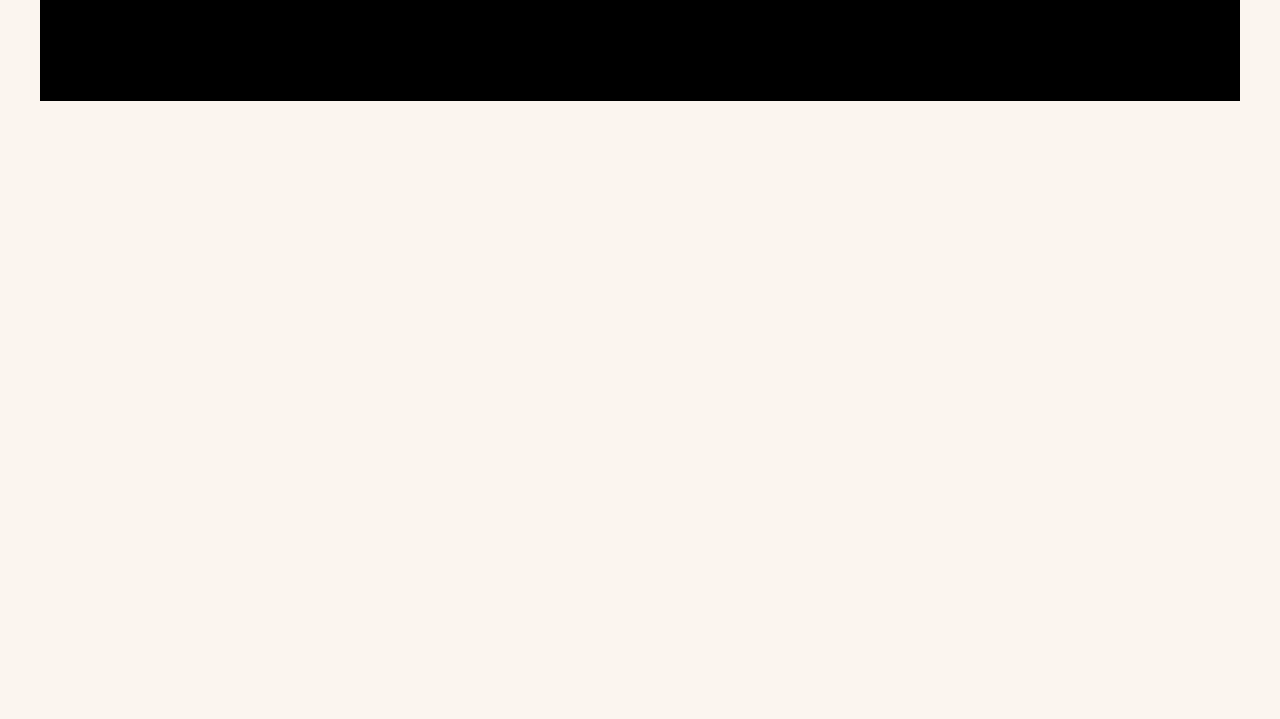
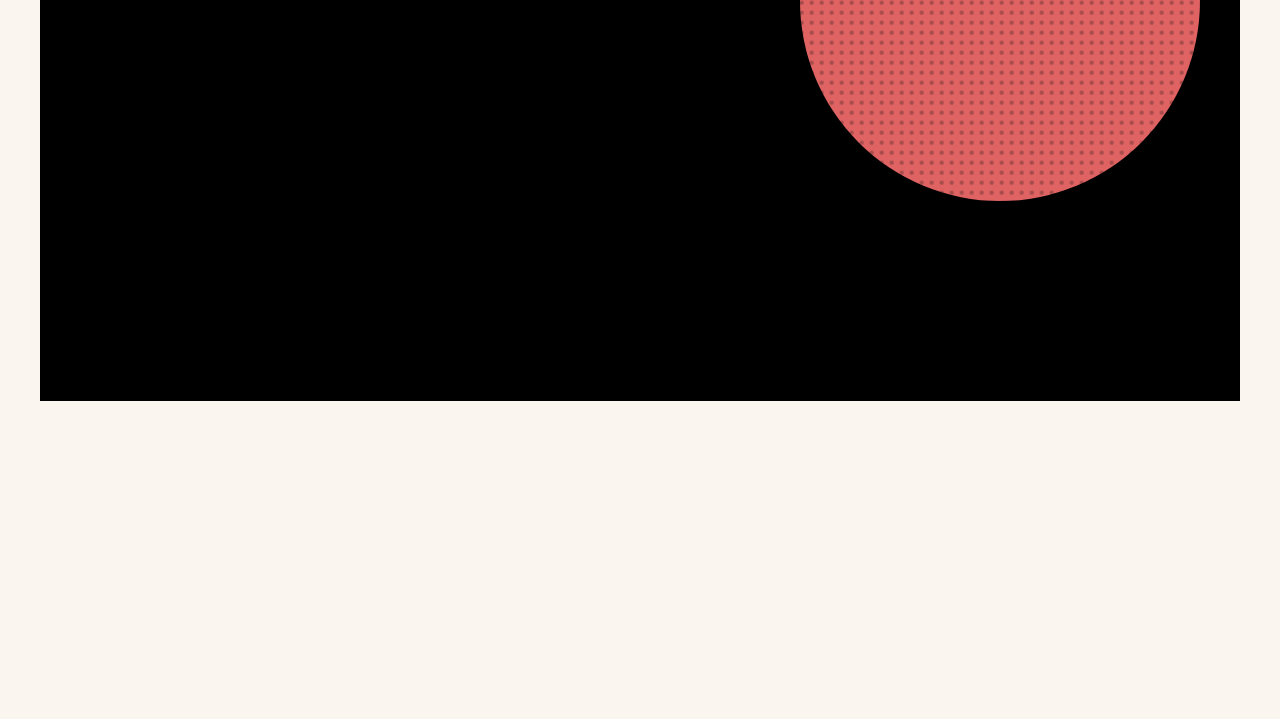
Before and after one commit to chrisstiles/ChrisStiles.net, a Gatsby site in the folder client/: page /home/Home in a window 1280 px wide. Shown: the part 449-1168 px from the top of the page. Built offline with nearby package versions, Linux system fonts and the light colour scheme; Gatsby itself is replaced by a stand-in of ours.

Commit message:
Add circle

```diff
--- a/client/src/pages/home/Home.module.scss
+++ b/client/src/pages/home/Home.module.scss
@@ -95,6 +95,19 @@ $dotColor: #a54c4c;
   background-color: $accentColor;
   pointer-events: none;
 
+  .fixedBg {
+    position: absolute;
+    width: calc(100% + 40px);
+    height: 110vh;
+    margin-left: -20px;
+    margin-top: -20px;
+    background-image: url('./images/dot.png');
+    background-size: 10px 10px;
+    background-repeat: repeat;
+    animation: movingDots 1.5s linear infinite;
+    will-change: transform;
+  }
+
   svg {
     position: absolute;
     top: -2px;
--- a/client/src/pages/home/Home.tsx
+++ b/client/src/pages/home/Home.tsx
@@ -24,31 +24,37 @@ export default function Home() {
 }
 
 function SVGClip() {
-  const rectRef = useRef<SVGRectElement>(null);
+  // const circleRef = useRef<SVGRectElement>(null);
 
-  // useEffect(() => {
-  //   console.log(rectRef.current);
-  // }, []);
-
-  // console.log('Here');
+  useEffect(() => {
+    // console.log(rectRef.current);
+    gsap.to('.circle', {
+      duration: 1.2,
+      attr: { r: 200 },
+      ease: 'power4.inOut',
+      delay: 0.5
+    });
+  }, []);
 
   return (
     <React.Fragment>
       <div className={styles.clip}>
-        <svg width="100%" height="300px">
+        <svg width="100%" height="600px">
           <defs>
             <mask id="overlay-mask">
               <rect x="0" y="0" width="100%" height="100%" fill="#FFF" />
               <text x="0" y="80" fontWeight="900" fontSize="110px" fill="#000">
                 Chris Stiles
               </text>
+
+              <circle cx="80%" cy="200" r="0" fill="#000" className="circle" />
             </mask>
 
-            <clipPath id="overlay-clip">
+            {/* <clipPath id="overlay-clip">
               <text x="50" y="133" fontWeight="900" fontSize="100px">
                 Overlay Clip
               </text>
-            </clipPath>
+            </clipPath> */}
           </defs>
 
           <rect
@@ -68,7 +74,8 @@ function SVGClip() {
 function FixedBackground() {
   return (
     <div className={styles.fixedBgWrapper}>
-      <svg width="0" height="0">
+      <div className={styles.fixedBg} />
+      {/* <svg width="0" height="0">
         <defs>
           <pattern
             id="polka-dots"
@@ -85,7 +92,7 @@ function FixedBackground() {
 
       <svg width="100%" height="100%">
         <rect x="0" y="0" width="100%" height="100%" fill="url(#polka-dots)" />
-      </svg>
+      </svg> */}
     </div>
   );
 }
--- a/client/tsconfig.json
+++ b/client/tsconfig.json
@@ -2,10 +2,10 @@
   "compilerOptions": {
     "module": "commonjs",
     "outDir": "",
-    "target": "es6",
+    "target": "es5",
     "moduleResolution": "node",
     "esModuleInterop": true,
-    "lib": ["es6", "dom"],
+    "lib": ["dom", "dom.iterable", "esnext"],
     "allowJs": true,
     "jsx": "react",
     "forceConsistentCasingInFileNames": true,
```
Also changed, not shown: client/src/pages/home/images/dot.png (added).
